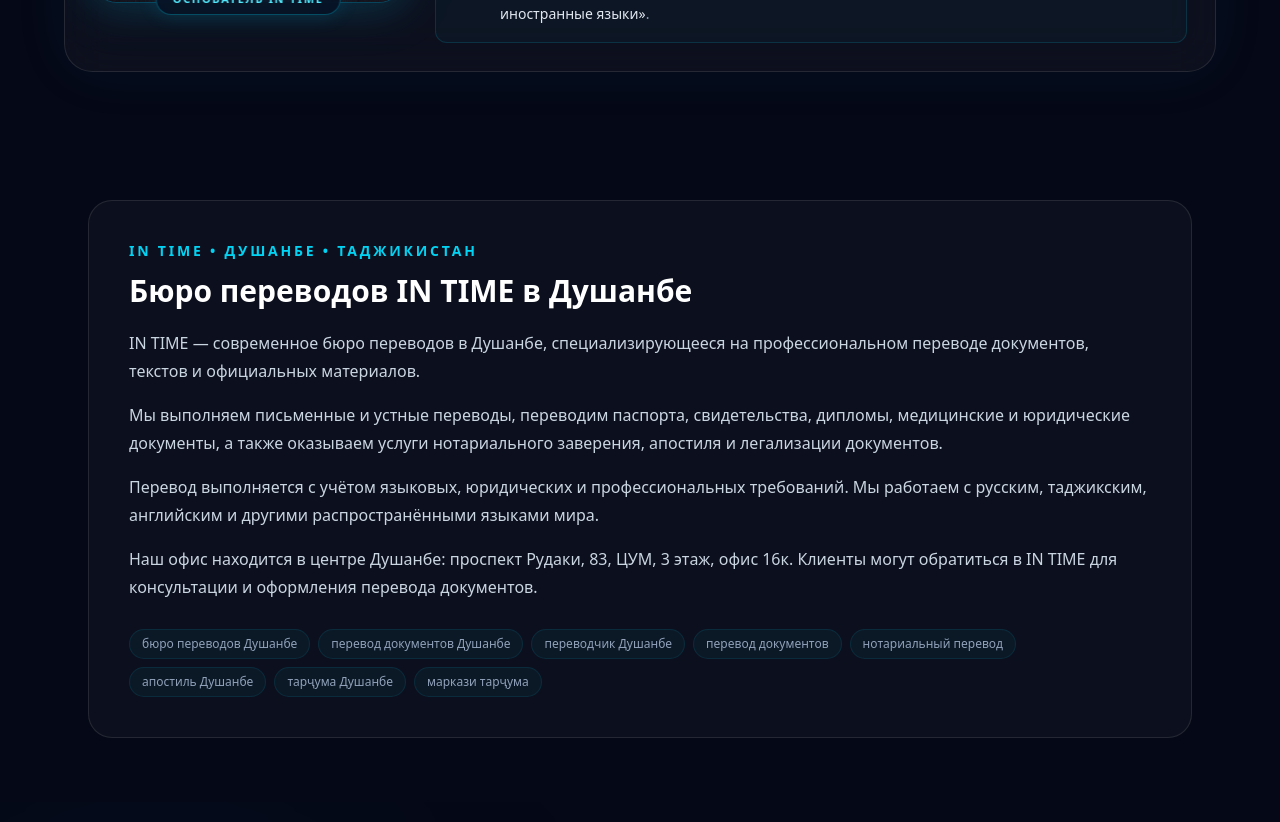
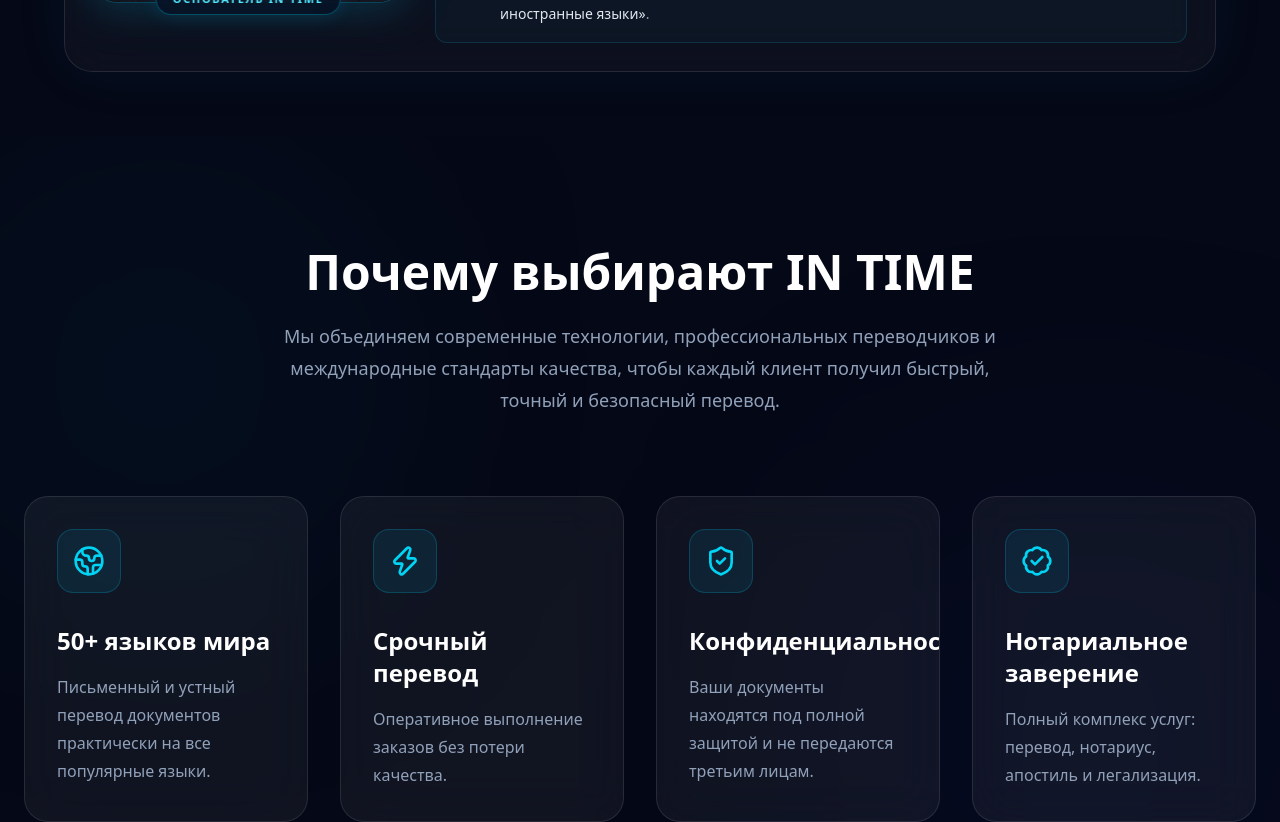
Before and after one commit to siyovush1311/in-time-website, a Next.js app: page / in a window 1280 px wide. Shown: the part 2540-3362 px from the top of the page. Built offline with nearby package versions, Linux system fonts and the light colour scheme.

Commit message:
Remove visible SEO content section

```diff
--- a/src/app/page.tsx
+++ b/src/app/page.tsx
@@ -2,7 +2,6 @@
 import Hero from "@/components/sections/Hero";
 import Services from "@/components/sections/Services";
 import About from "@/components/sections/About";
-import SEOContent from "@/components/sections/SEOContent";
 import WhyChooseUs from "@/components/sections/WhyChooseUs";
 import Process from "@/components/sections/process/Process";
 import Testimonials from "@/components/sections/testimonials/Testimonials";
@@ -24,8 +23,6 @@
 
       <About />
 
-      <SEOContent />
-
       <WhyChooseUs />
 
       <Process />
--- a/src/components/sections/SEOContent.tsx
+++ /dev/null
@@ -1,69 +0,0 @@
-export default function SEOContent() {
-  return (
-    <section
-      id="seo-content"
-      className="mx-auto max-w-6xl px-6 py-16"
-      aria-labelledby="seo-content-title"
-    >
-      <div className="rounded-3xl border border-white/10 bg-white/[0.03] p-8 md:p-10">
-        <p className="mb-3 text-sm font-semibold uppercase tracking-[0.2em] text-cyan-400">
-          IN TIME • Душанбе • Таджикистан
-        </p>
-
-        <h2
-          id="seo-content-title"
-          className="mb-5 text-2xl font-bold text-white md:text-3xl"
-        >
-          Бюро переводов IN TIME в Душанбе
-        </h2>
-
-        <div className="space-y-4 text-base leading-7 text-slate-300">
-          <p>
-            IN TIME — современное бюро переводов в Душанбе, специализирующееся
-            на профессиональном переводе документов, текстов и официальных
-            материалов.
-          </p>
-
-          <p>
-            Мы выполняем письменные и устные переводы, переводим паспорта,
-            свидетельства, дипломы, медицинские и юридические документы, а также
-            оказываем услуги нотариального заверения, апостиля и легализации
-            документов.
-          </p>
-
-          <p>
-            Перевод выполняется с учётом языковых, юридических и профессиональных
-            требований. Мы работаем с русским, таджикским, английским и другими
-            распространёнными языками мира.
-          </p>
-
-          <p>
-            Наш офис находится в центре Душанбе: проспект Рудаки, 83,
-            ЦУМ, 3 этаж, офис 16к. Клиенты могут обратиться в IN TIME
-            для консультации и оформления перевода документов.
-          </p>
-        </div>
-
-        <div className="mt-7 flex flex-wrap gap-2">
-          {[
-            "бюро переводов Душанбе",
-            "перевод документов Душанбе",
-            "переводчик Душанбе",
-            "перевод документов",
-            "нотариальный перевод",
-            "апостиль Душанбе",
-            "тарҷума Душанбе",
-            "маркази тарҷума",
-          ].map((keyword) => (
-            <span
-              key={keyword}
-              className="rounded-full border border-cyan-400/10 bg-cyan-400/5 px-3 py-1.5 text-xs text-slate-400"
-            >
-              {keyword}
-            </span>
-          ))}
-        </div>
-      </div>
-    </section>
-  );
-}
```
